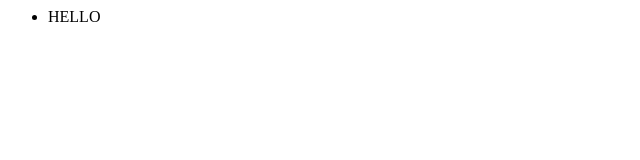
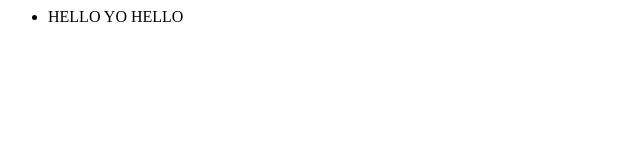
Before and after one commit to deepakbisht/newGittest, a plain HTML site: page index.html in a window 1280 px wide. Shown: the full height of the page, 0-640 px from the left. Drawn offline with Linux system fonts and the light colour scheme.

Commit message:
Update index.html

```diff
--- a/index.html
+++ b/index.html
@@ -1 +1 @@
-<ul><li>HELLO</li></ul>
+<ul><li>HELLO YO HELLO</li></ul>
```
